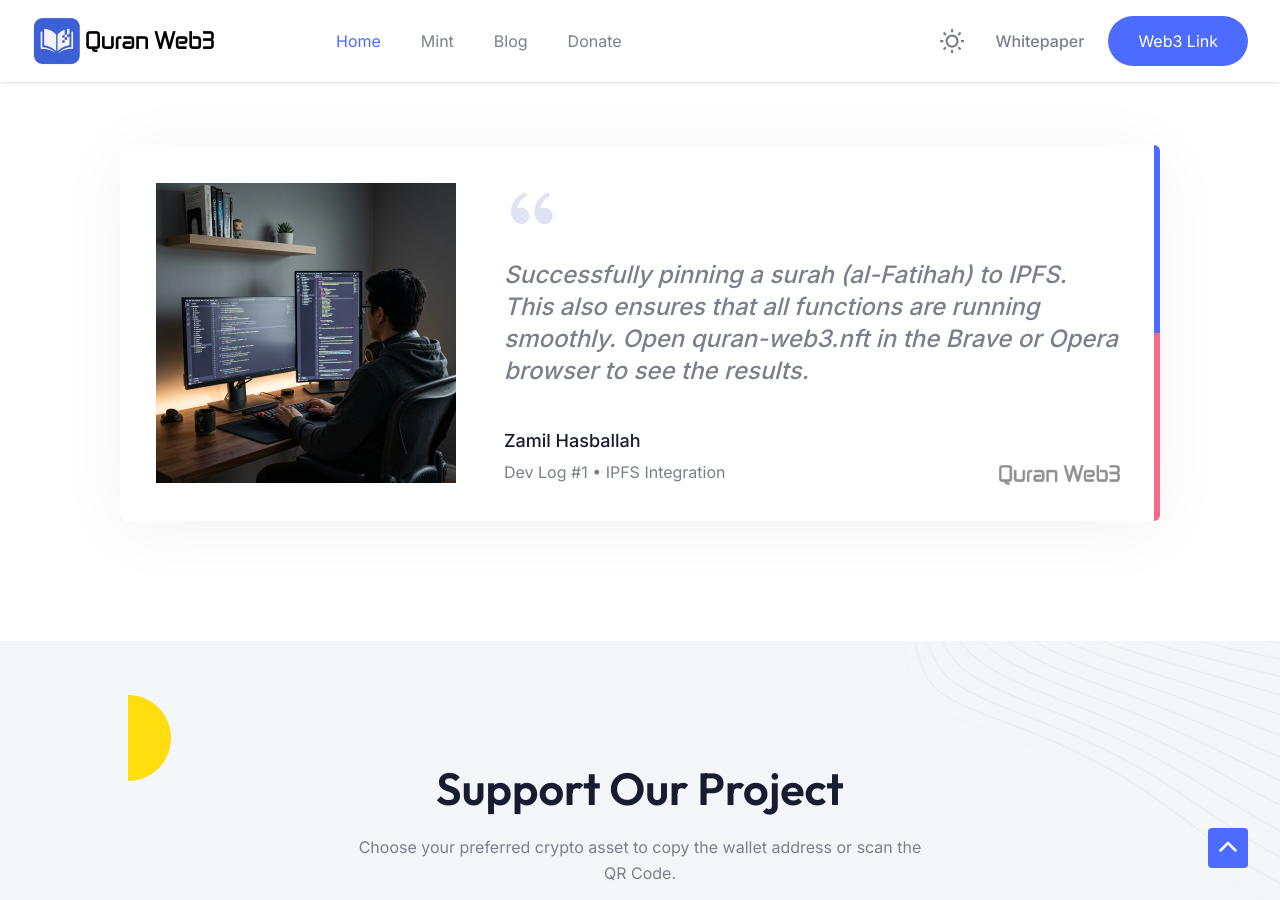
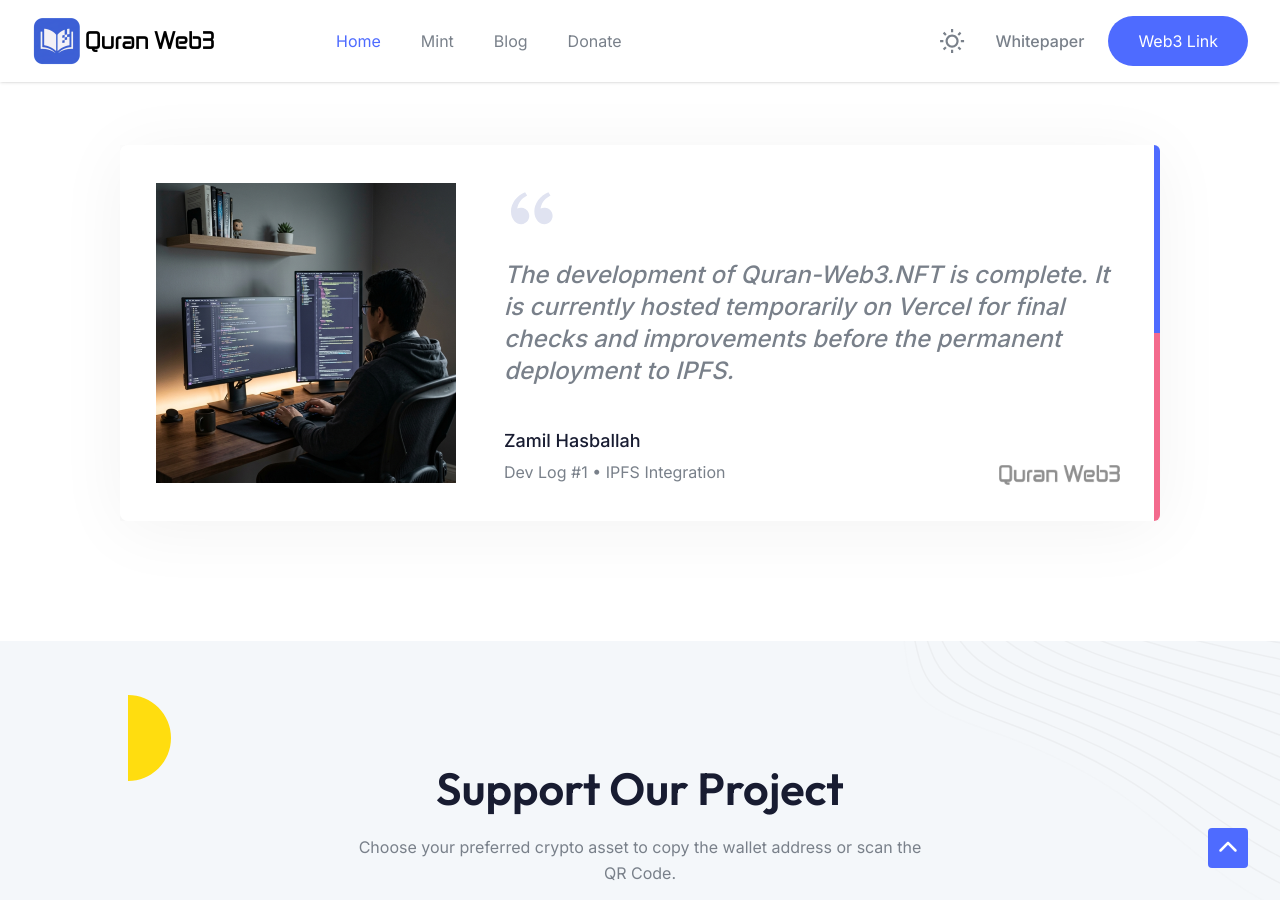
Before and after one commit to quran-web3/quran-web3.github.io, a Jekyll site: the page built from index.html, in a window 1280 px wide and 900 px high, scrolled down 6088 px. Built offline with Jekyll 4.4.1, drawn with Linux system fonts in a browser that asks for light colours.

Commit message:
Update home.html

```diff
--- a/_layouts/home.html
+++ b/_layouts/home.html
@@ -66,7 +66,7 @@
               </label>
             </div>
             <a href="{{ '/wp.html' | relative_url }}" :class="{ 'nk yl' : page === 'home', 'ok' : page === 'home' && stickyMenu }" class="ek pk xl">Whitepaper</a>
-            <a href="https://bafybeibiwtosvor2oarajpv4ox7p4yoyzjtelhqhclm4velzydgixu2f2u.ipfs.inbrowser.link/" target="_blank" :class="{ 'hh/[0.15]' : page === 'home', 'sh' : page === 'home' && stickyMenu }" class="lk gh dk rg tc wf xf _l gi hi">Web3 Link</a>
+            <a href="https://quran-web3-nft.vercel.app/" target="_blank" :class="{ 'hh/[0.15]' : page === 'home', 'sh' : page === 'home' && stickyMenu }" class="lk gh dk rg tc wf xf _l gi hi">Web3 Link</a>
           </div>
         </div>
       </div>
@@ -192,8 +192,8 @@
                   </div>
                 </div>
               </div>
-              <h4 class="yj go kk wm ob zb">Quran-Web3.NFT</h4>
-             <a href="https://bafybeibiwtosvor2oarajpv4ox7p4yoyzjtelhqhclm4velzydgixu2f2u.ipfs.inbrowser.link/" target="_blank"><p>Web3 IPFS Quran with NFT domain</p></a>
+              <h4 class="yj go kk wm ob zb"><a href="https://quran-web3-nft.vercel.app/" target="_blank">Quran-Web3.NFT</a></h4>
+             <p>Web3 IPFS Quran with NFT domain</p>
             </div>
             <div class="animate_top rj vd kn to/3">
               <div class="c i pg z-1">
@@ -205,8 +205,8 @@
                  </div>
                 </div>
               </div>
-              <h4 class="yj go kk wm ob zb">Quran-Web3.NFT</h4>
-             <a href="https://opensea.io/collection/quran-web3-nft" target="_blank"><p>605 Pages Quran NFTs</p></a>
+              <h4 class="yj go kk wm ob zb"><a href="https://opensea.io/collection/quran-web3-nft" target="_blank">Quran-Web3.NFT</a></h4>
+             <p>605 Pages Quran NFTs</p>
             </div>
             <div class="animate_top rj vd kn to/3">
               <div class="c i pg z-1">
@@ -218,8 +218,8 @@
                   </div>
                 </div>
               </div>
-              <h4 class="yj go kk wm ob zb">Quran-Web3.NFT</h4>
-                   <a href="{{ '/mint.html' | relative_url }}" target="_blank"><p>Complete Quran in single NFT</p></a>
+              <h4 class="yj go kk wm ob zb"><a href="{{ '/mint.html' | relative_url }}" target="_blank">Quran-Web3.NFT</a></h4>
+             <p>Complete Quran in single NFT</p>
             </div>
           </div>
         </div>
@@ -472,7 +472,7 @@
                       <div>
                         <img src="{{ '/images/icon-quote.svg' | relative_url }}" alt="Quote" />
                         <p class="ek ik xj _p kc fb">
-                          Successfully pinning a surah (al-Fatihah) to IPFS. This also ensures that all functions are running smoothly. Open quran-web3.nft in the Brave or Opera browser to see the results.
+                          The development of Quran-Web3.NFT is complete. It is currently hosted temporarily on Vercel for final checks and improvements before the permanent deployment to IPFS.
                         </p>
                         <div class="tc yf vf">
                           <div>
```
